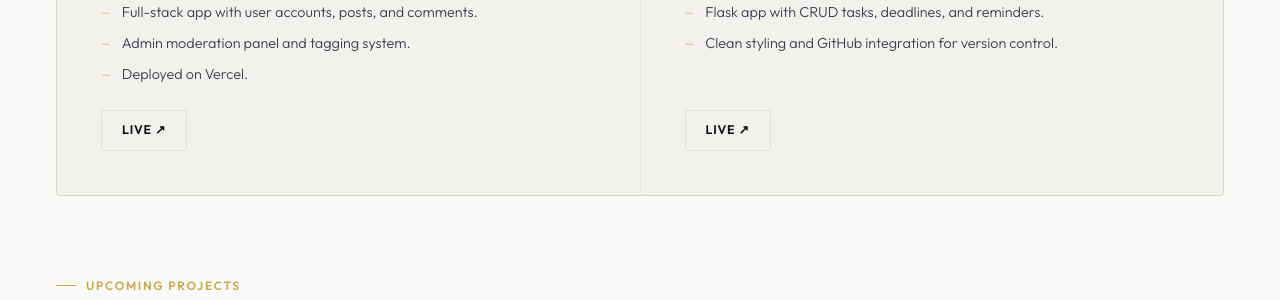
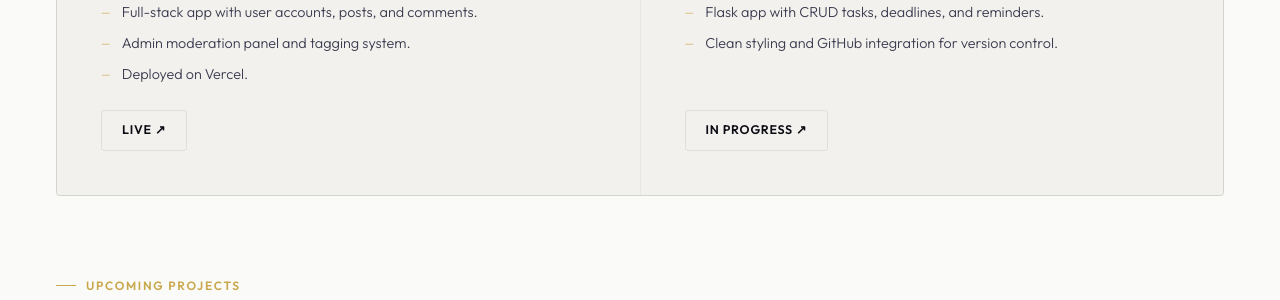
Before and after one commit to KarisaT/Portfolio, a Flask app: page /projects in a window 1280 px wide. Shown: the part 1073-1373 px from the top of the page. Run offline with Flask 3, Linux system fonts and the light colour scheme.

Commit message:
tailswind

```diff
--- a/templates/projects.html
+++ b/templates/projects.html
@@ -287,7 +287,7 @@
               <li>Clean styling and GitHub integration for version control.</li>
             </ul>
           </div>
-          <a href="https://task-manager-qzx7.vercel.app" target="_blank" class="project-link">Live ↗</a>
+          <a href="https://task-manager-qzx7.vercel.app" target="_blank" class="project-link">In Progress ↗</a>
         </div>
       </div>
     </div>
```
